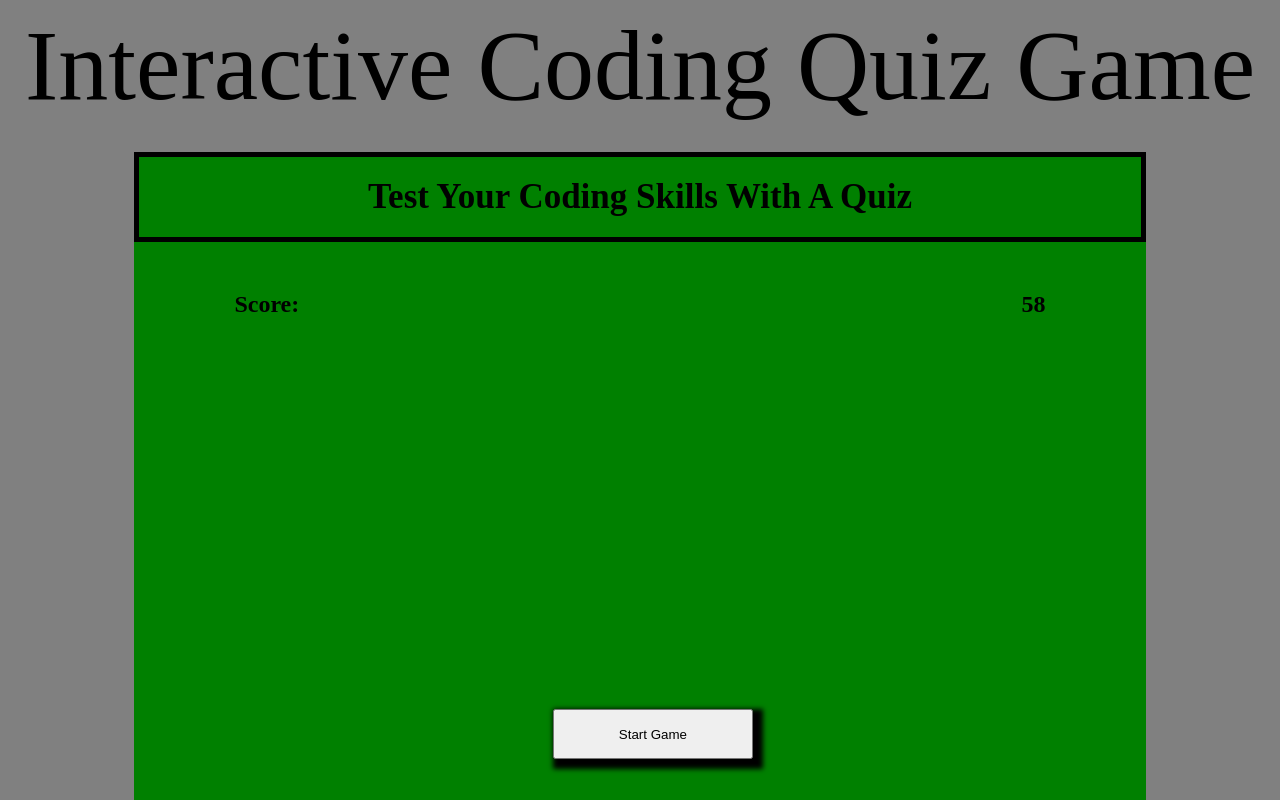
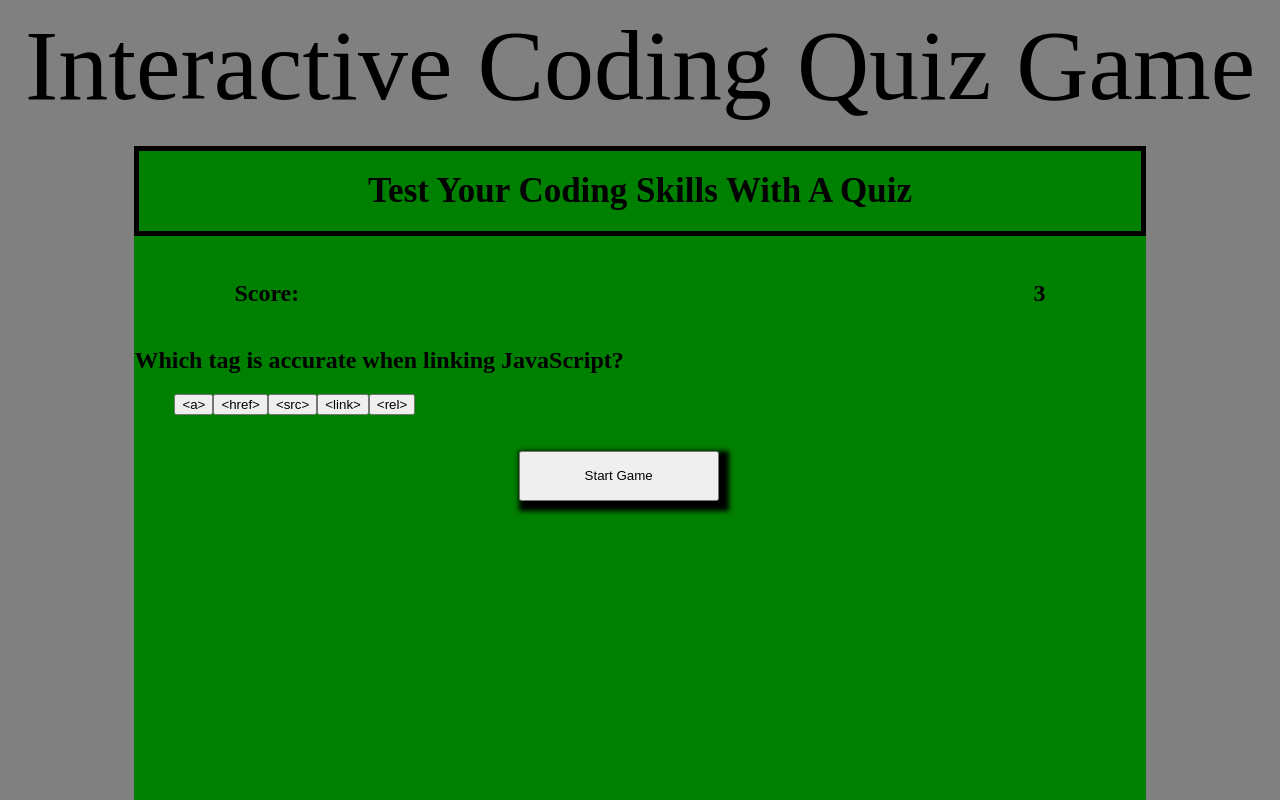
Before and after one commit to IgnacioG08/Interactive-Coding-Quiz-Game, a plain HTML site: page index.html in a window 1280 px wide. Both pictures are taken after a click on the button "Start Game". Shown: the top 800 px of the page. Drawn offline with Linux system fonts and the light colour scheme.

Commit message:
timer,elements,and for loop added

```diff
--- a/assets/css/style.css
+++ b/assets/css/style.css
@@ -10,7 +10,7 @@ body header {
     color: black;
 }
 
-section.gameboard {
+#gameboard {
     background-color: green;
     height: 750px;
     width: 80%;
@@ -25,41 +25,38 @@ h1 {
     border: 5px solid black
 }
 
-.uppersection {
+nav {
     display: flex;
     justify-content: space-between;
 
 }
 
-.score {
+#score {
     margin-left: 100px;
 }
 
-.timer {
+#timer {
     margin-right: 100px;
 }
 
-button.button {
-    position: absolute;
-    margin-top: 29%;
-    margin-left: 32.70%;
+#startBtn {
+    margin-top: 2%;
+    margin-left: 38%;
     height: 50px;
     width: 200px;
     box-shadow: 5px 5px 5px 5px black;
 }
 
-button.button:hover {
+#startBtn:hover {
     background-color: grey;
-
-}
-
-section.howto {
-    font-size: 30px;
 
 }
 
 ol.list {
     display: inline-block;
 
+}
+
+.answerBtn {
 
 }
--- a/assets/javascript/script.js
+++ b/assets/javascript/script.js
@@ -1,17 +1,82 @@
-var timerEl = document.querySelector(".timer");
-var time = 60;
-var startBtn = document.querySelector(".button")
+var timer;
+var time = 5;
+var startBtn;
+var score;
+var timeInterval;
+var q = 0;
 
-function countdown() {
-  time = time -1
-  timerEl.textContent = time
+
+var timerEl = document.querySelector("#timer");
+var scoreEl = document.querySelector("#score");
+var startBtn = document.querySelector("#startBtn");
+var questionEl = document.querySelector("#questionEl");
+var listEl = document.querySelector("#listEl");
+
+var questions = [
+    {
+        question: "Which tag is accurate when linking JavaScript?" ,
+        answer: ["<a>", "<href>", "<src>", "<link>", "<rel>"] ,
+        correct: "<src>"
+    },
+    {
+        question : "Where do you place your CSS Hypertext Reference in the HTML file?" ,
+        answer : ["upper <body>", "lower <body>", "querySelector", "<head>", "<header>"] ,
+        correct: "<head>"
+    },
+    {},
+    {},
+    {}
+];
+
+function textRemoval(){
+    while(listEl.firstChild) {
+        listEl.removeChild(listEl.firstChild);
+    }
+}
+
+function displayQuestion() {
+    if(q >= 4) {
+        console.log("You Win")
+    } else {
+    questionEl.textContent = questions[q].question;
+    textRemoval();
+    for (i = 0; i < questions[q].answer.length; i ++) {
+        var answerBtn = document.createElement("button");
+        listEl.appendChild(answerBtn);
+        answerBtn.setAttribute("class", "answerBtn")
+        answerBtn.textContent = questions[q].answer[i];
+        answerBtn.addEventListener("click", function(event) {
+            if(event.target.textContent === questions[q].correct) {
+                q++
+                displayQuestion()
+
+            } else {
+                time = time - 5;
+            }
+
+        })
+    } }
 }
 
 
+function countDown() {
+
+    var timerInterval = setInterval(function() {
+      time--;
+      timerEl.textContent = time;
+
+      if(time === 0) {
+
+        clearInterval(timerInterval);
+      }
+
+    }, 1000);
+  }
 
 function startGame() {
-    var timeInterval = setInterval(countdown, 1000)
+    countDown();
+    displayQuestion();
 }
 
 
-startBtn.addEventListener("click", startGame)
+startBtn.addEventListener("click", startGame);
--- a/index.html
+++ b/index.html
@@ -8,18 +8,14 @@
 </head>
 <body>
     <header>Interactive Coding Quiz Game</header>
-    <section class="gameboard">
+    <main id="gameboard">
         <h1>Test Your Coding Skills With A Quiz</h1>
-        <nav class="uppersection">
-            <h2 class="score">Score:</h2>
-            <h2 class="timer">Timer:</h2>
+        <nav>
+            <h2 id="score">Score:</h2>
+            <h2 id="timer">Timer:</h2>
         </nav>
-        <button class ="button" type ="button">Start Game</button>
-    </section>
-    <section class="howto">
-        <h2>Game Instructions</h2>
-        <p>
-            <ol class="list">
+        <h2 id="questionEl">Game Instructions</h2>
+        <ol id="listEl">
             <li>Review your vocabulary regarding coding</li>
             <li>Press the start button once you are ready</li>
             <li>Timer will begin if you miss a question, you will be penalized time</li>
@@ -28,9 +24,8 @@
             <li>Once the timer hits 0 your score will be recorded</li>
             <li>Play again to beat your Hi-Score</li>
         </ol>
-        </p>
-    </section>
-
+        <button id ="startBtn" type ="button">Start Game</button>
+    </main>
 
     <script src="./assets/javascript/script.js"></script>
 </body>
```
Lines whose indentation alone changed are shown as unchanged.
